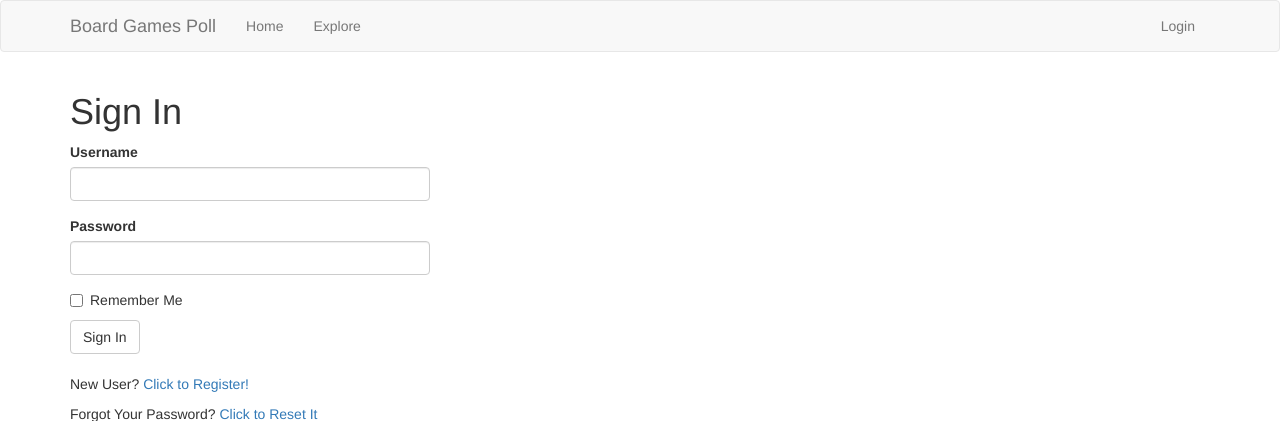
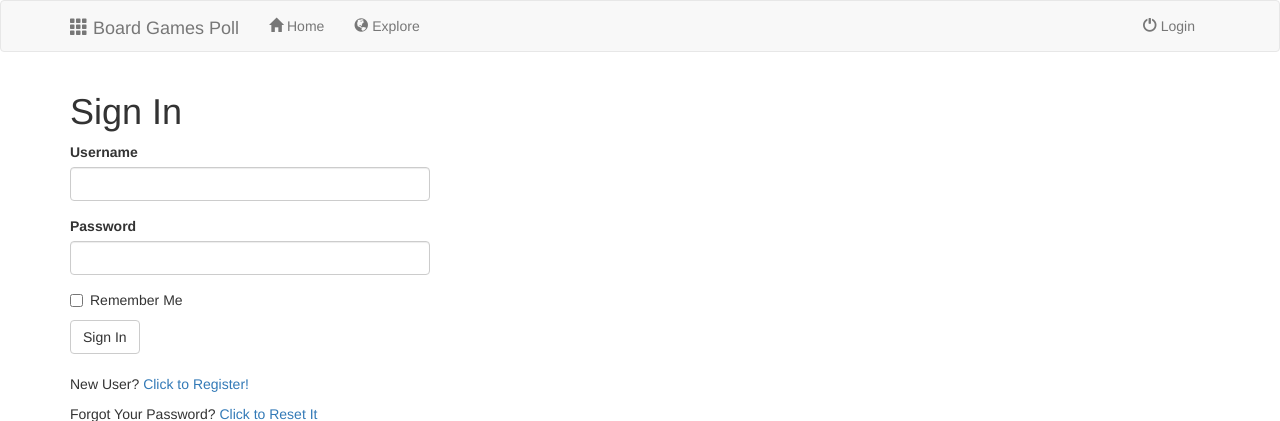
Before and after one commit to jonathanneo/boardGamesPoll, a Flask app: a page that uses app/templates/base.html in a window 1280 px wide. Shown: the top 421 px of the page. Run offline with Flask 2, Linux system fonts and the light colour scheme; some libraries are stand-ins or nearby versions.

Commit message:
updated icons

```diff
--- a/app/templates/base.html
+++ b/app/templates/base.html
@@ -18,19 +18,19 @@
                     <span class="icon-bar"></span>
                     <span class="icon-bar"></span>
                 </button>
-                <a class="navbar-brand" href="{{ url_for('index') }}">Board Games Poll</a>
+                <a href="{{ url_for('index') }}" class="navbar-brand"><span class="glyphicon glyphicon-th"></span> Board Games Poll</a>
             </div>
             <div class="collapse navbar-collapse" id="bs-example-navbar-collapse-1">
                 <ul class="nav navbar-nav">
-                    <li><a href="{{ url_for('index') }}">Home</a></li>
-                    <li><a href="{{ url_for('explore') }}">Explore</a></li>
+                    <li><a href="{{ url_for('index') }}"><span class="glyphicon glyphicon-home"></span> Home</a></li>
+                    <li><a href="{{ url_for('explore') }}"><span class="glyphicon glyphicon-globe"></span> Explore</a></li>
                 </ul>
                 <ul class="nav navbar-nav navbar-right">
                     {% if current_user.is_anonymous %}
-                    <li><a href="{{ url_for('login') }}">Login</a></li>
+                    <li><a href="{{ url_for('login') }}"><span class="glyphicon glyphicon-off"></span> Login</a></li>
                     {% else %}
-                    <li><a href="{{ url_for('user', username=current_user.username) }}">Profile</a></li>
-                    <li><a href="{{ url_for('logout') }}">Logout</a></li>
+                    <li><a href="{{ url_for('user', username=current_user.username) }}"><span class="glyphicon glyphicon-user"></span> Profile</a></li>
+                    <li><a href="{{ url_for('logout') }}"><span class="glyphicon glyphicon-off"></span> Logout</a></li>
                     {% endif %}
                 </ul>
             </div>
```
